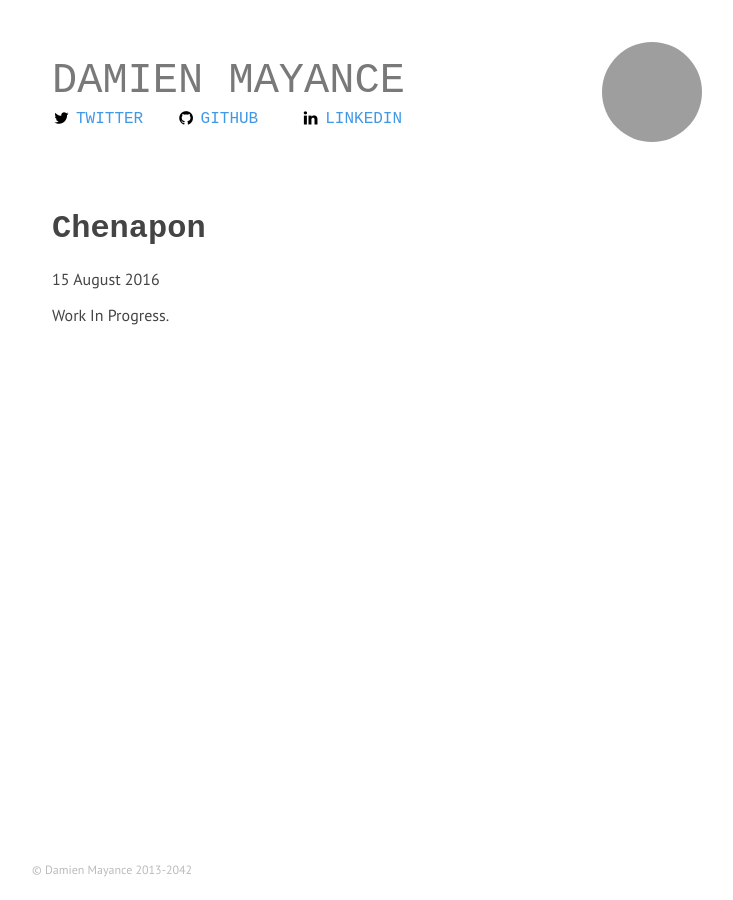
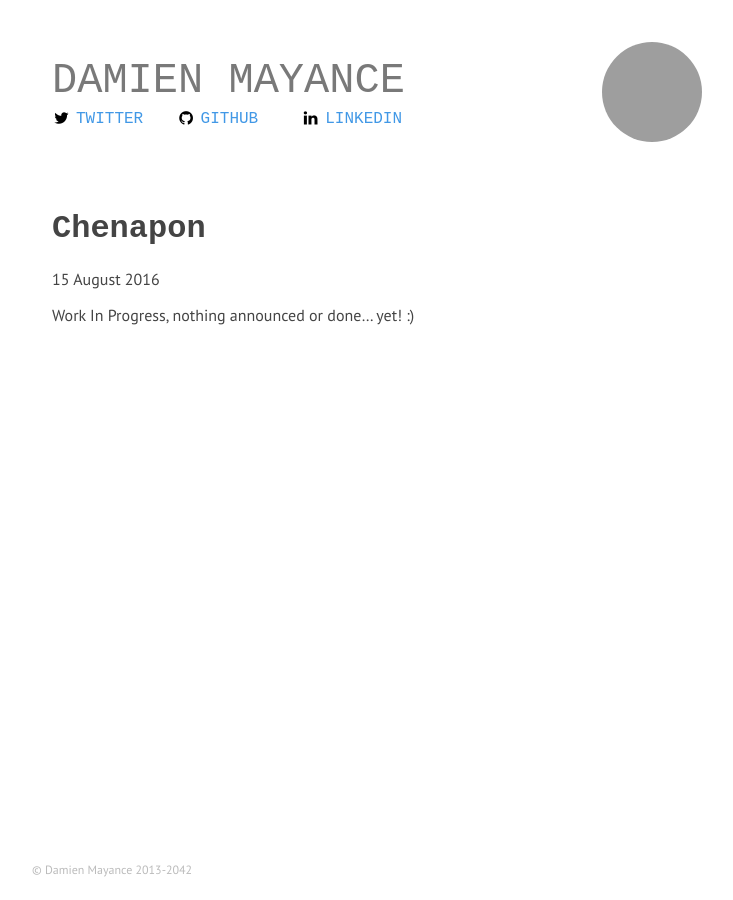
Before and after one commit to valryon/valryon.github.io, a Jekyll site: the page built from _projects/2016-08-15-Chenapon.md, in a window 1280 px wide. Shown: the whole page, without its empty margins (263-996 px from the left). Built offline with Jekyll 4.4.1, drawn with Linux system fonts in a browser that asks for light colours; some web fonts are replaced; grey boxes are pictures that could not be loaded.

```diff
--- a/_projects/2016-08-15-Chenapon.md
+++ b/_projects/2016-08-15-Chenapon.md
@@ -2,7 +2,7 @@
 title: Chenapon
 tags: pixelnest game
 image: ./static/content/chenapon/cover.png
-shortdesc: is a small mobile puzzle game
+shortdesc: is a small mobile puzzle game in development. More coming soon!
 ---
 
-Work In Progress.
+Work In Progress, nothing announced or done... yet! :)
```
Also changed, not shown: static/content/the-great-paper-adventure/cover.png (added).
